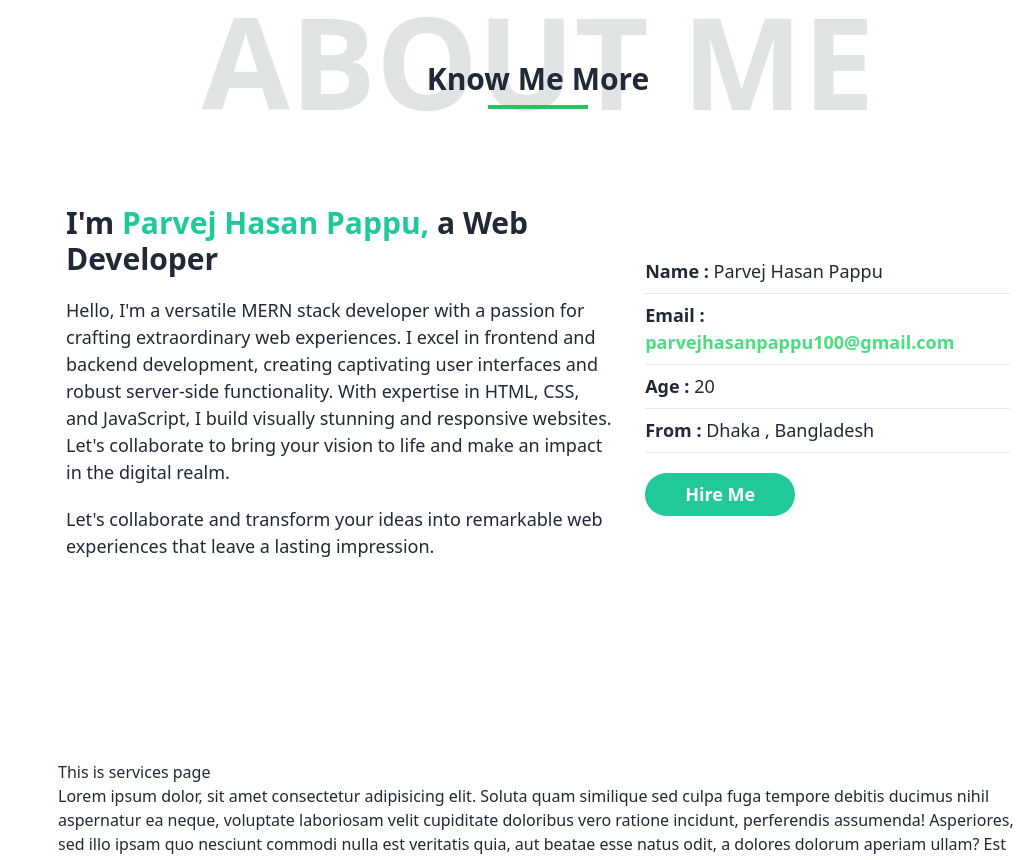
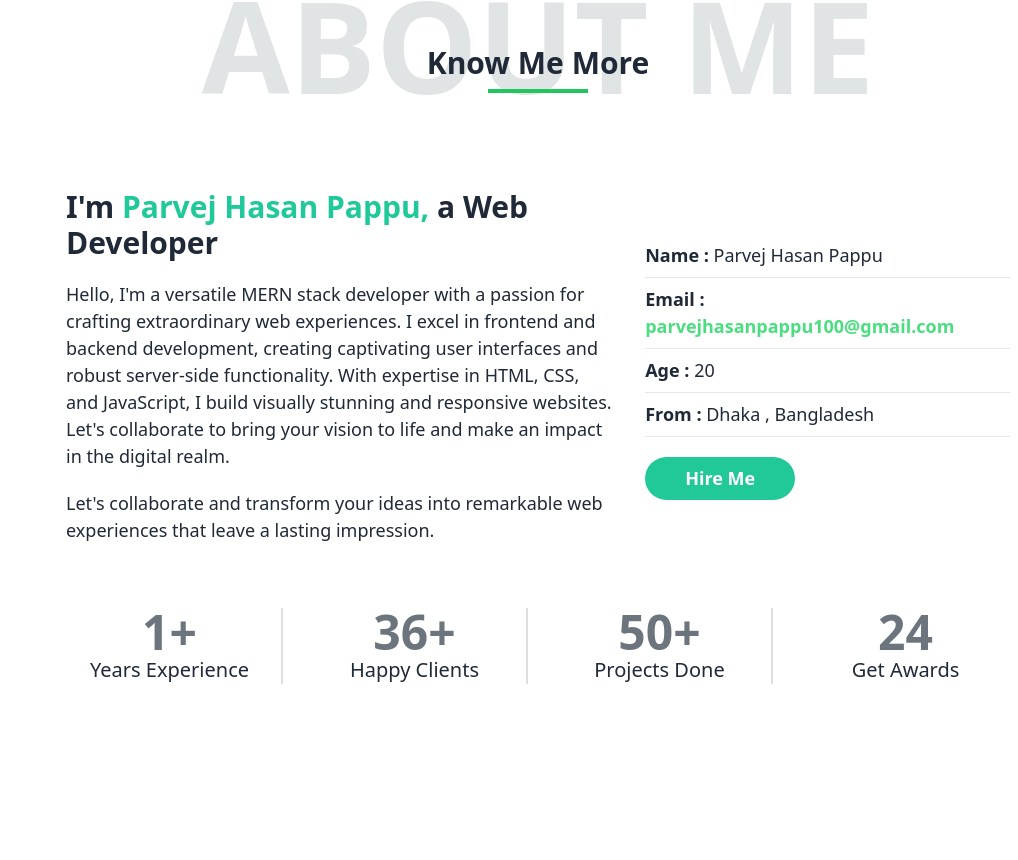
Before and after one commit to parvejpappu100/parvej-hasan-pappu, a React (Vite) app: page / in a window 1280 px wide. Shown: the part 931-1791 px from the top of the page, without its empty margins (262-1280 px from the left). Built offline with nearby package versions, Linux system fonts and the light colour scheme.

Commit message:
added work exprerience

```diff
--- a/src/components/About/About.jsx
+++ b/src/components/About/About.jsx
@@ -3,12 +3,12 @@ import SectionTitle from '../SectionTitle/SectionTitle';
 
 const About = () => {
     return (
-        <div className='my-32'>
+        <div className='py-28 max-w-7xl mx-auto'>
             <SectionTitle
                 title={"About Me"}
                 subTitle={"Know Me More"}
             ></SectionTitle>
-            <div className='flex lg:items-center flex-col lg:flex-row px-2 gap-8 mt-20 max-w-7xl mx-auto'>
+            <div className='flex lg:items-center flex-col lg:flex-row px-2 gap-8 mt-20 '>
                 <div className='lg:w-3/5'>
                     <h3 className='text-3xl font-bold'>I'm <span className='text-[#20C99A]'>Parvej Hasan Pappu,</span> a Web Developer</h3>
                     <p className='my-5 text-[18px]'>Hello, I'm a versatile MERN stack developer with a passion for crafting extraordinary web experiences. I excel in frontend and backend development, creating captivating user interfaces and robust server-side functionality. With expertise in HTML, CSS, and JavaScript, I build visually stunning and responsive websites. Let's collaborate to bring your vision to life and make an impact in the digital realm.</p>
@@ -22,6 +22,24 @@ const About = () => {
                     <button className='bg-[#20C997] text-white font-semibold px-10 mt-5 hover:bg-[#1BAA80] duration-500 hover:shadow py-2 rounded-full'>Hire Me</button>
                 </div>
             </div>
+            <div className='grid grid-cols-2 lg:grid-cols-4 gap-5 mt-16 text-center'>
+                <div className=' border-r-2 border-[#E0DEDE]'>
+                    <h1 className='text-5xl text-[#6C757D] font-semibold'>1+</h1>
+                    <p className='text-xl'>Years Experience</p>
+                </div>
+                <div className='lg:border-r-2 border-[#E0DEDE]'>
+                    <h1 className='text-5xl text-[#6C757D] font-semibold'>36+</h1>
+                    <p className='text-xl'>Happy Clients</p>
+                </div>
+                <div className='border-r-2 border-[#E0DEDE]'>
+                    <h1 className='text-5xl text-[#6C757D] font-semibold'>50+</h1>
+                    <p className='text-xl'>Projects Done</p>
+                </div>
+                <div className=''>
+                    <h1 className='text-5xl text-[#6C757D] font-semibold'>24</h1>
+                    <p className='text-xl'>Get Awards</p>
+                </div>
+            </div>
         </div>
     );
 };
```
Also changed, not shown: src/components/Services/Services.jsx (+1 -1 lines).
